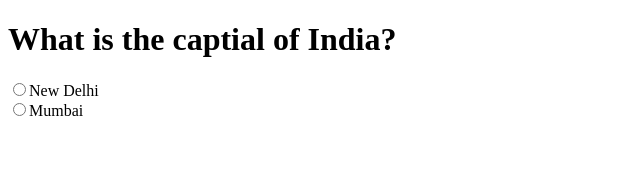
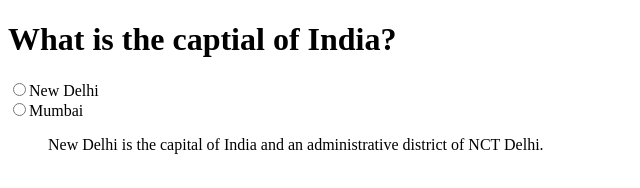
Before and after one commit to acciojob/trivia-reddy-sravan12, a website: page main.html in a window 1280 px wide. Shown: the whole page, without its empty margins (0-640 px from the left). Drawn offline with Linux system fonts and the light colour scheme.

Commit message:
created a submission

```diff
--- a/main.html
+++ b/main.html
@@ -12,7 +12,7 @@
 <input type="radio" value="delhi" id="delhi" name="city"/><label for="delhi" >New Delhi</label>
 <br/>
 <input type="radio" value="mumbai" id="mumbai" name="city"/><label for="mumbai">Mumbai</label>
-    <blockquote></blockquote>
+    <blockquote cite="">New Delhi is the capital of India and an administrative district of NCT Delhi.</blockquote>
 <script type="text/javascript" src="./script.js">
 </script>
 
```
